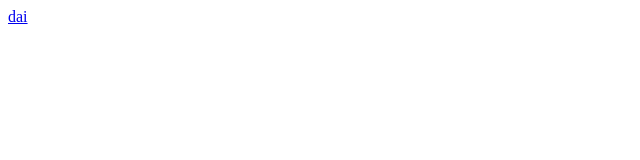
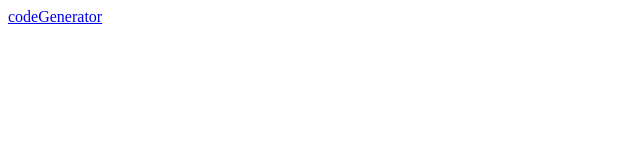
Before and after one commit to songchangyou/songchangyou.github.io, a plain HTML site: page index.html in a window 1280 px wide. Shown: the full height of the page, 0-640 px from the left. Drawn offline with Linux system fonts and the light colour scheme.

Commit message:
Update index.html

```diff
--- a/index.html
+++ b/index.html
@@ -5,6 +5,6 @@
 <title>Insert title here</title>
 </head>
 <body>
-  <a href="codeGenator/config.xsd">dai</a>
+  <a href="codeGenerator/config.xsd">codeGenerator</a>
 </body>
 </html>
```
